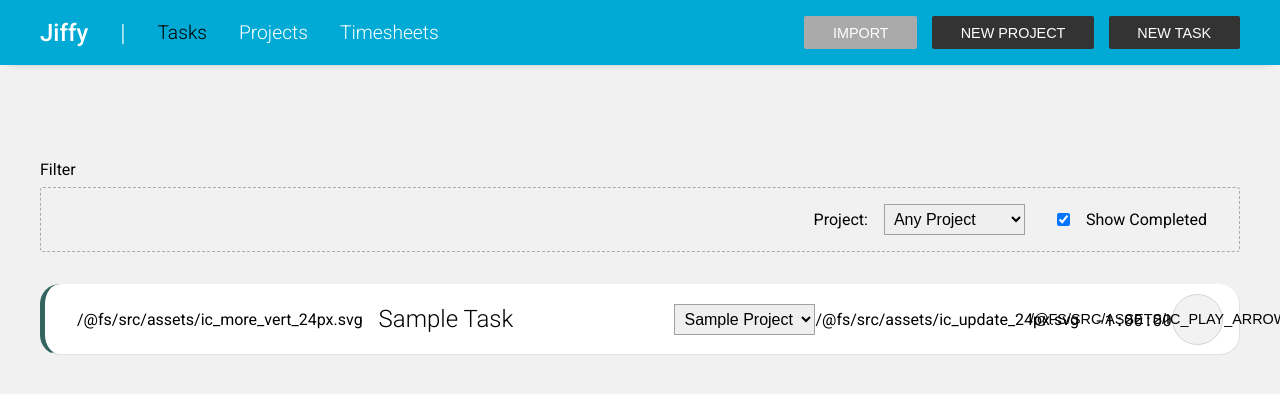
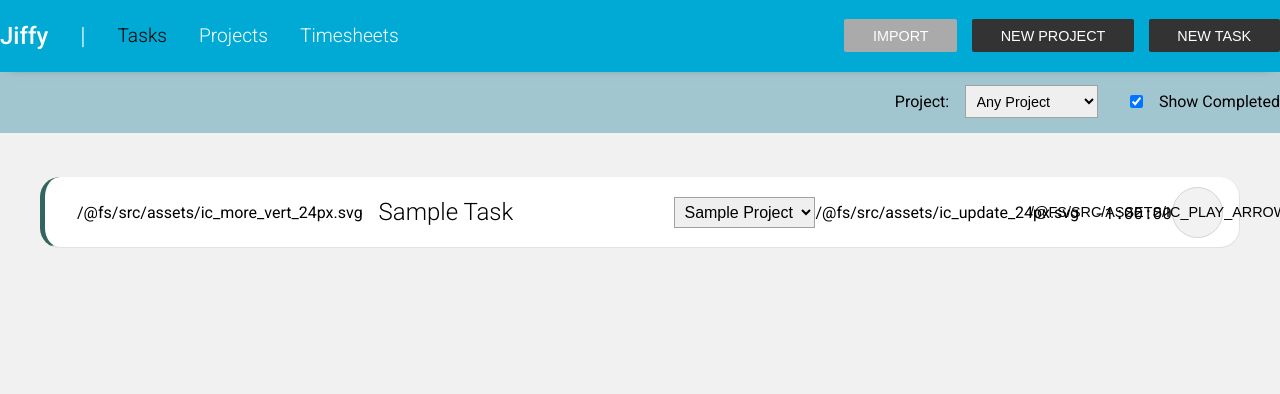
Before and after one commit to jcwrightson/jiffy, a React app: page /tasks in a window 1280 px wide. Shown: the top 394 px of the page. Built offline with nearby package versions, Linux system fonts and the light colour scheme.

Commit message:
refactor state to tasks.layout, add sub-nav for filters

```diff
--- a/src/components/Filter.component.jsx
+++ b/src/components/Filter.component.jsx
@@ -10,9 +10,7 @@ const Filter = ({
 	toggleShowCompleted
 }) => {
 	return (
-		<div className='filters container'>
-			<label>Filter</label>
-			<div className='filter flex-row'>
+		<div className='filters container flex-row'>
 			<label>
 				<span>Project: </span>
 				<select
@@ -34,13 +32,11 @@ const Filter = ({
 				<input
 					type='checkbox'
 					checked={showCompleted}
-						// onChange={toggleShowArchived}
 					onChange={toggleShowCompleted}
 				/>
 				<span>Show Completed</span>
 			</label>
 		</div>
-		</div>
 	)
 }
 
--- a/src/containers/Tasks.container.jsx
+++ b/src/containers/Tasks.container.jsx
@@ -1,24 +1,9 @@
 import React from "react"
-import { connect } from "react-redux"
-import { bindActionCreators } from "redux"
-import * as actions from "../actions"
+import Task from "../components/Task.component"
 
-import Task from "../components/Task.component"
-import Filter from "../components/Filter.component"
-
-const renderTasks = props => {
+const TasksContainer = props => {
 	return (
-		<main>
-			<header className='title' />
-
 		<div className='tasks container list'>
-				<Filter
-					projects={props.projects}
-					filterByProject={props.filterByProject}
-					showCompleted={props.showCompleted}
-					selectFilterByProject={props.selectFilterByProject}
-					toggleShowCompleted={props.toggleShowCompleted}
-				/>
 			{props.tasks.map(task => {
 				return (
 					<Task
@@ -31,50 +16,7 @@ const renderTasks = props => {
 				)
 			})}
 		</div>
-		</main>
 	)
 }
 
-const filterCompletedTasks = (tasks, showCompleted) => {
-	if (showCompleted) {
-		const completed = tasks.filter(task => task.completed)
-		const toDo = tasks.filter(task => !task.completed)
-		return [...toDo, ...completed]
-	}
-
-	return tasks.filter(task => !task.completed)
-}
-
-const filterTasksByProject = (tasks, project) => {
-	if (project !== "all") {
-		return tasks.filter(task => task.project === project)
-	}
-
-	return tasks
-}
-
-const mapStateToProps = state => {
-	return {
-		projects: state.projects.list,
-		tasks: filterCompletedTasks(
-			filterTasksByProject(state.tasks.list, state.tasks.filterByProject),
-			state.tasks.showCompleted
-		),
-		filterByProject: state.tasks.filterByProject,
-		showArchived: state.tasks.showArchived,
-		showCompleted: state.tasks.showCompleted,
-		trackers: state.trackers.list
-	}
-}
-
-const mapDispatchToProps = dispatch => {
-	return {
-		...bindActionCreators(actions, dispatch)
-	}
-}
-
-const TasksContainer = connect(
-	mapStateToProps,
-	mapDispatchToProps
-)(renderTasks)
 export default TasksContainer
--- a/src/index.jsx
+++ b/src/index.jsx
@@ -3,12 +3,11 @@ import ReactDOM from "react-dom"
 import { Provider } from "react-redux"
 // import {  } from "react-router"
 import { Router, Redirect, Route, Switch } from "react-router-dom"
-import TasksContainer from "./containers/Tasks.container"
+import Tasks from "./layouts/Tasks"
 import Projects from "./layouts/Projects"
 
 import { history, store } from "./store"
 
-import NavBar from "./layouts/NavBar"
 import Modals from "./modals/Modals.container"
 import "./sass/styles.scss"
 
@@ -20,10 +19,9 @@ houseKeeping()
 ReactDOM.render(
 	<Provider store={store}>
 		<Router history={history}>
-			<NavBar />
 			<Switch>
 				<Route exact path='/' component={() => <Redirect to='/tasks' />} />
-				<Route path='/tasks' component={TasksContainer} />
+				<Route path='/tasks' component={Tasks} />
 				<Route exact path='/projects' component={Projects} />
 				<Route path='/timesheets' component={TimesheetContainer} />
 			</Switch>
--- /dev/null
+++ b/src/layouts/Tasks.jsx
@@ -0,0 +1,68 @@
+import React from "react"
+import { connect } from "react-redux"
+import { bindActionCreators } from "redux"
+import * as actions from "../actions"
+
+import TasksContainer from "../containers/Tasks.container"
+
+import NavBar from "./NavBar"
+import Filter from "../components/Filter.component"
+
+const renderTasksLayout = props => {
+	return (
+		<>
+			<NavBar />
+			<div className='sub-nav'>
+				<Filter {...props} />
+			</div>
+
+			<main>
+				<TasksContainer {...props} />
+			</main>
+		</>
+	)
+}
+
+const filterCompletedTasks = (tasks, showCompleted) => {
+	if (showCompleted) {
+		const completed = tasks.filter(task => task.completed)
+		const toDo = tasks.filter(task => !task.completed)
+		return [...toDo, ...completed]
+	}
+
+	return tasks.filter(task => !task.completed)
+}
+
+const filterTasksByProject = (tasks, project) => {
+	if (project !== "all") {
+		return tasks.filter(task => task.project === project)
+	}
+
+	return tasks
+}
+
+const mapStateToProps = state => {
+	return {
+		projects: state.projects.list,
+		tasks: filterCompletedTasks(
+			filterTasksByProject(state.tasks.list, state.tasks.filterByProject),
+			state.tasks.showCompleted
+		),
+		filterByProject: state.tasks.filterByProject,
+		showArchived: state.tasks.showArchived,
+		showCompleted: state.tasks.showCompleted,
+		trackers: state.trackers.list
+	}
+}
+
+const mapDispatchToProps = dispatch => {
+	return {
+		...bindActionCreators(actions, dispatch)
+	}
+}
+
+const Tasks = connect(
+	mapStateToProps,
+	mapDispatchToProps
+)(renderTasksLayout)
+export default Tasks
--- a/src/sass/_global.scss
+++ b/src/sass/_global.scss
@@ -17,7 +17,7 @@ section {
 }
 
 main {
-	margin-top: $offset-top;
+	margin-top: $offset-top-nav + $offset-sub-nav;
 	margin-bottom: 4rem;
 
 	.container.title {
@@ -44,8 +44,9 @@ main {
 	position: relative;
 }
 
-nav .container {
-	max-width: 1200px;
+nav .container,
+.sub-nav .container {
+	max-width: 1440px;
 }
 
 p {
@@ -139,7 +140,7 @@ hr {
 
 nav {
 	width: 100%;
-	padding: 1rem 0;
+	padding: 1.2rem 0;
 	background-color: #fff;
 	button {
 		margin: 0;
--- a/src/sass/_main.scss
+++ b/src/sass/_main.scss
@@ -24,7 +24,7 @@ header.title {
 .projects.list {
 	display: flex;
 	flex-direction: column;
-	margin: 3rem auto;
+	padding: 3rem 0;
 
 	.task,
 	.project {
@@ -267,16 +267,7 @@ header.title {
 }
 
 .filters {
-	label.title {
-		padding: 0.5rem;
-	}
-}
-
-.filter {
-	margin: 0.5rem 0 2rem 0;
-	padding: 1rem 2rem;
-	border-radius: 3px;
-	border: 1px dashed #aaa;
+	padding: 0.9rem 0;
 
 	&.flex-row {
 		justify-content: flex-end;
@@ -285,12 +276,26 @@ header.title {
 	input,
 	select {
 		margin: 0 1rem;
+		padding: 0.4rem;
+		font-size: 0.9rem;
 	}
 
 	label {
 		display: flex;
 		align-items: center;
 	}
+
+	label.title {
+		padding: 0.5rem;
+	}
+}
+
+.sub-nav {
+	position: fixed;
+	top: $offset-top-nav;
+	width: 100%;
+	background-color: #a1c6cf;
+	z-index: 90;
 }
 
 .timesheet {
--- a/src/sass/_variables.scss
+++ b/src/sass/_variables.scss
@@ -1,5 +1,6 @@
 $app-width: 1200px;
-$offset-top: 3rem;
+$offset-top-nav: 71px;
+$offset-sub-nav: 58px;
 
 //Breakpoints
 $mobile-width: 500px;
```
Lines whose indentation alone changed are shown as unchanged.
